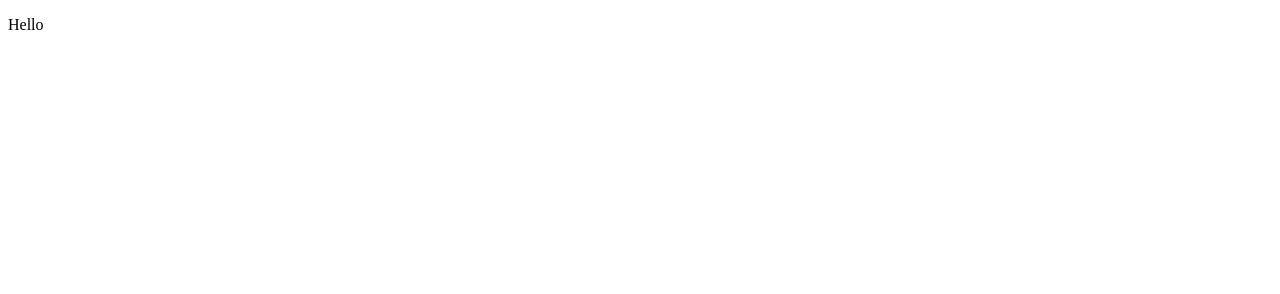
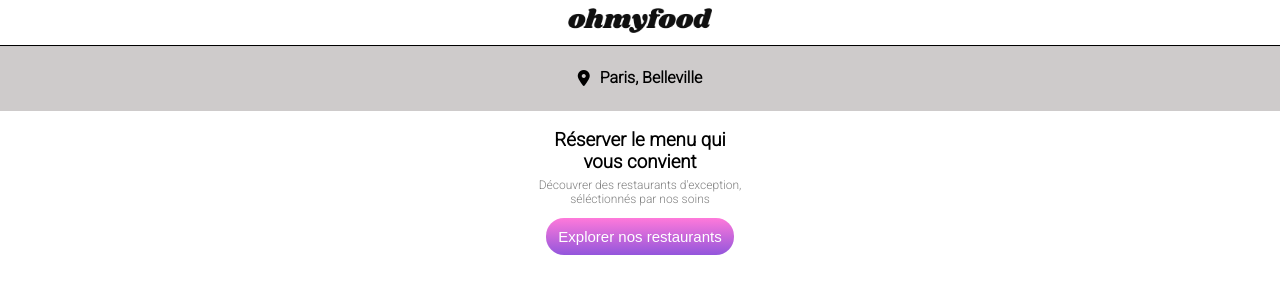
Before and after one commit to madiallo94/P3_ohmyfood, a plain HTML site: page index.html in a window 1280 px wide. Drawn offline with Linux system fonts and the light colour scheme.

Commit message:
Ajout du header et la prémière section

```diff
--- a/index.html
+++ b/index.html
@@ -4,9 +4,26 @@
     <meta charset="UTF-8">
     <meta http-equiv="X-UA-Compatible" content="IE=edge">
     <meta name="viewport" content="width=device-width, initial-scale=1.0">
-    <title>Document</title>
+    <link rel="stylesheet" type="text/css" href="./style.css">
+    <script src="https://kit.fontawesome.com/83b9762ae3.js" crossorigin="anonymous"></script>
+    <title>ohmyfood</title>
 </head>
 <body>
-    <p>Hello</p>
+    <header>
+        <a href="#">
+            <img src="./images/logo/ohmyfood.png" alt="logo">
+        </a>
+    </header>
+    <main>
+        <div class="localisation">
+            <i class="fas fa-map-marker-alt"></i>
+            <h4>Paris, Belleville</h4>
+        </div>
+        <section class="explor_menu">
+            <h3>Réserver le menu qui<br>vous convient</h3>
+            <p>Découvrer des restaurants d'exception,<br> séléctionnés par nos soins</p>
+            <button>Explorer nos restaurants</button>
+        </section>
+    </main>
 </body>
 </html>
--- a/style.css
+++ b/style.css
@@ -1,3 +1,52 @@
-p {
-    color: blue;
+@import url('https://fonts.googleapis.com/css2?family=Raleway:ital,wght@0,100;0,300;1,100&family=Roboto:wght@300&display=swap');
+*, ::before, ::after{
+    box-sizing: border-box;
 }
+html, body {
+    margin: 0;
+    font-family: 'Roboto', sans-serif;
+}
+header {
+    position: relative;
+    text-align: center;
+    box-shadow: 0 0 0.5px 0.5px;
+    margin: 0;
+    padding: 8px;
+}
+header img {
+    height: 25px;
+}
+main .localisation {
+    display: flex;
+    justify-content: center;
+    align-items: center;
+    background-color: rgba(202, 199, 199, 0.925);
+    padding: 2px;
+    gap: 10px;
+}
+.explor_menu {
+    text-align: center;
+}
+.explor_menu h3 {
+    margin-bottom: 5px;
+}
+.explor_menu p {
+    font-size: 12px;
+    color: gray;
+    margin-top: 0;
+}
+.explor_menu button {
+    color: white;
+    font-weight: 400;
+    font-size: 15px;
+    padding: 10px 12px;
+    background-image: linear-gradient(to top, #9356DC, #FF79DA);
+    border-radius: 18px;
+    border: none;
+    transition: transform 200ms;
+    box-shadow: 2px 1px 15px -3px;
+}
+.explor_menu button:hover {
+    transform: scale(1.02);
+    opacity: 0.9;
+}
```
Also changed, not shown: images/logo/ohmyfood.png (added), images/logo/ohmyfood@2x.svg (added), images/restaurants/toa-heftiba-DQKerTsQwi0-unsplash.jpg (added), 4 other files.
